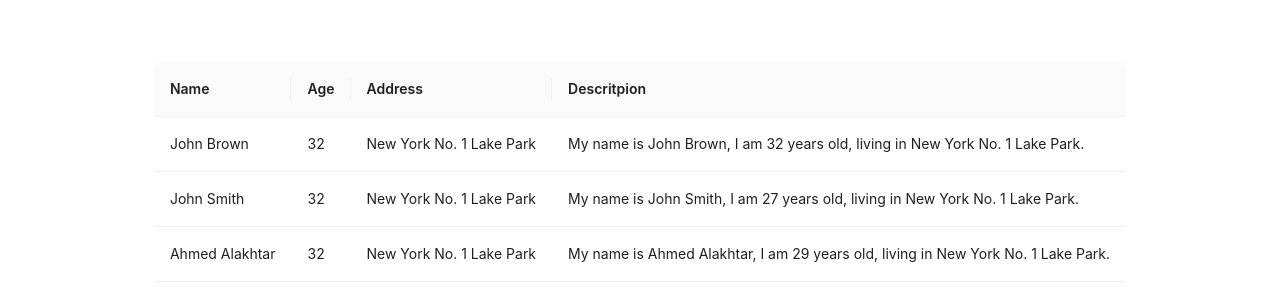
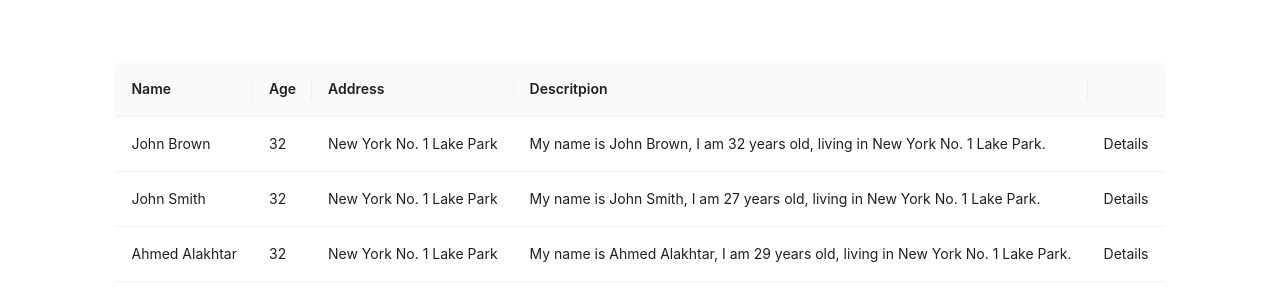
Before and after one commit to Muqorrobin22/antd-custom-expandable, a Next.js app: page / in a window 1280 px wide. Shown: the part 228-528 px from the top of the page. Built offline with nearby package versions, Linux system fonts and the light colour scheme.

Commit message:
Table Part I: Done create Table Part I with antd full control

```diff
--- a/app/page.tsx
+++ b/app/page.tsx
@@ -1,3 +1,5 @@
+"use client";
+
 import { Table, TableColumnsType } from "antd";
 
 interface DataType {
@@ -56,13 +58,30 @@ const columns: TableColumnsType<DataType> = [
   { title: "Age", dataIndex: "age", key: "age" },
   { title: "Address", dataIndex: "address", key: "address" },
   { title: "Descritpion", dataIndex: "description", key: "description" },
+  Table.EXPAND_COLUMN,
 ];
 
 export default function Home() {
   return (
     <div className="flex items-center justify-center h-[100vh]">
       {/* Code here */}
-      <Table<DataType> columns={columns} dataSource={data} pagination={false} />
+      <Table<DataType>
+        columns={columns}
+        dataSource={data}
+        pagination={false}
+        expandable={{
+          expandedRowRender: (record) => (
+            <p style={{ margin: 0 }}>{record.description}</p>
+          ),
+          expandIcon: ({ expanded, onExpand, record }) => {
+            return expanded ? (
+              <p onClick={(e) => onExpand(record, e)}>Hide</p>
+            ) : (
+              <p onClick={(e) => onExpand(record, e)}>Details</p>
+            );
+          },
+        }}
+      />
     </div>
   );
 }
```
